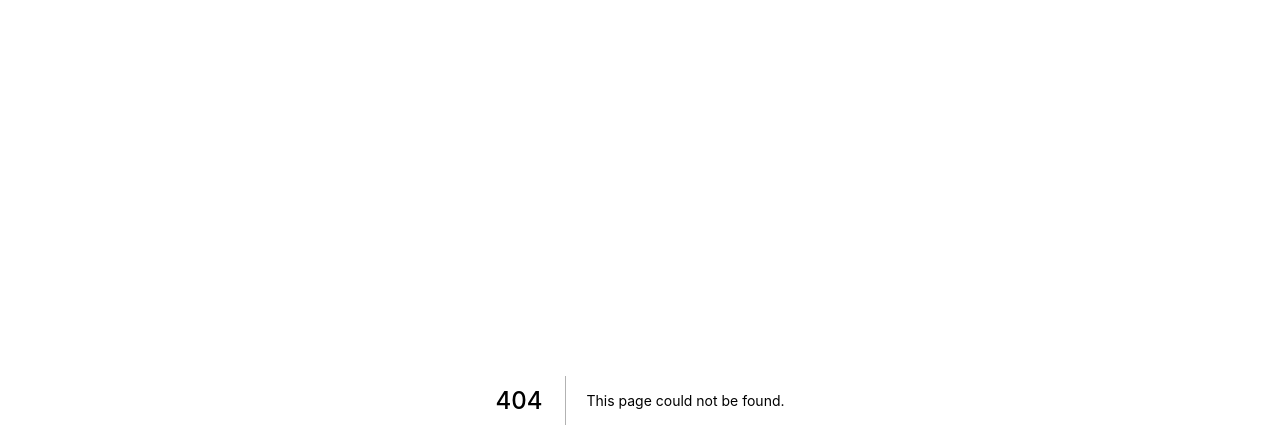
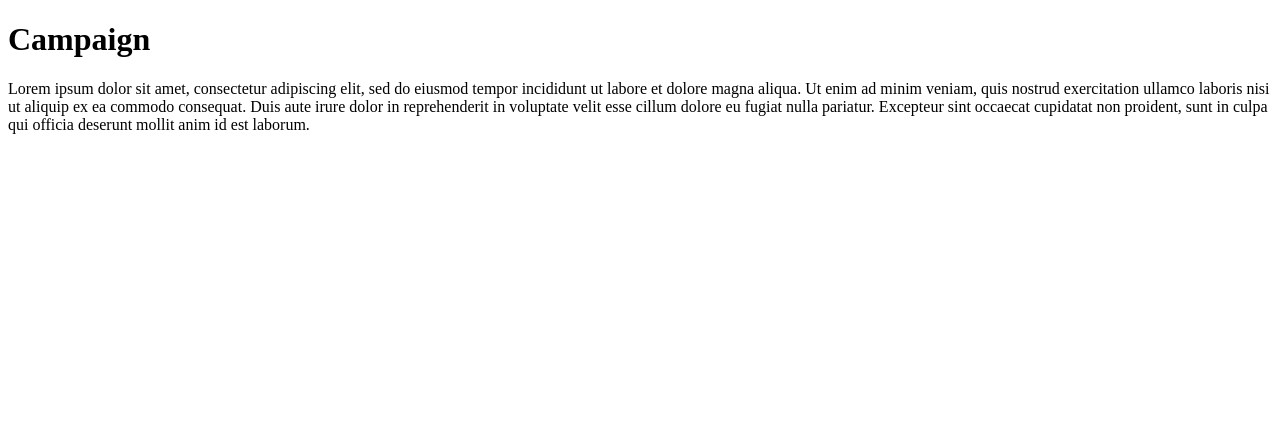
Before and after one commit to WomenWhoCode/wwblockchain_crowdfunding, a Next.js app: page /campaign in a window 1280 px wide. Before the commit this address had no page. Shown: the top 448 px of the page. Built offline with nearby package versions, Linux system fonts and the light colour scheme.

Commit message:
Create campaign.js

```diff
--- /dev/null
+++ b/pages/campaign.js
@@ -0,0 +1,7 @@
+const Campaign = () => {
+ return (
+    <div><h1>Campaign</h1><p>Lorem ipsum dolor sit amet, consectetur adipiscing elit, sed do eiusmod tempor incididunt ut labore et dolore magna aliqua. Ut enim ad minim veniam, quis nostrud exercitation ullamco laboris nisi ut aliquip ex ea commodo consequat. Duis aute irure dolor in reprehenderit in voluptate velit esse cillum dolore eu fugiat nulla pariatur. Excepteur sint occaecat cupidatat non proident, sunt in culpa qui officia deserunt mollit anim id est laborum.</p></div>
+ );
+}
+
+export default Campaign;
```
